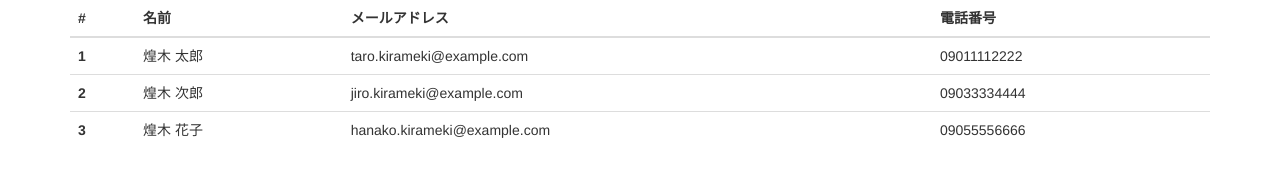
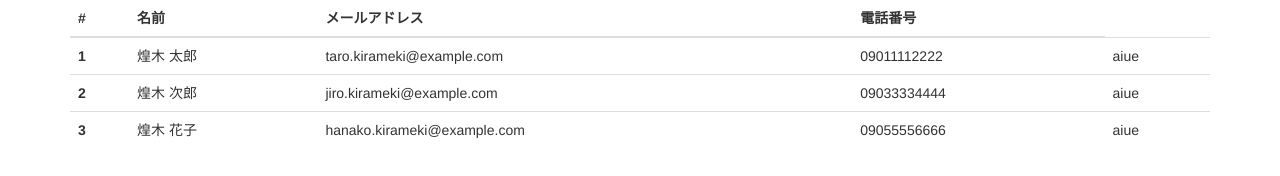
Before and after one commit to ayasakura/Learn_BootStrap, a plain HTML site: page index2.html in a window 1280 px wide. Drawn offline with nearby package versions, Linux system fonts and the light colour scheme.

Commit message:
テーブルテスト

```diff
--- a/index2.html
+++ b/index2.html
@@ -29,18 +29,21 @@
           <td>煌木 太郎</td>
           <td>taro.kirameki@example.com</td>
           <td>09011112222</td>
+          <td>aiue</td>
       </tr>
       <tr>
         <th scope="row">2</th>
           <td>煌木 次郎</td>
           <td>jiro.kirameki@example.com</td>
           <td>09033334444</td>
+          <td>aiue</td>
       </tr>
       <tr>
         <th scope="row">3</th>
           <td>煌木 花子</td>
           <td>hanako.kirameki@example.com</td>
           <td>09055556666</td>
+          <td>aiue</td>
       </tr>
     </tbody>
   </table>
```
